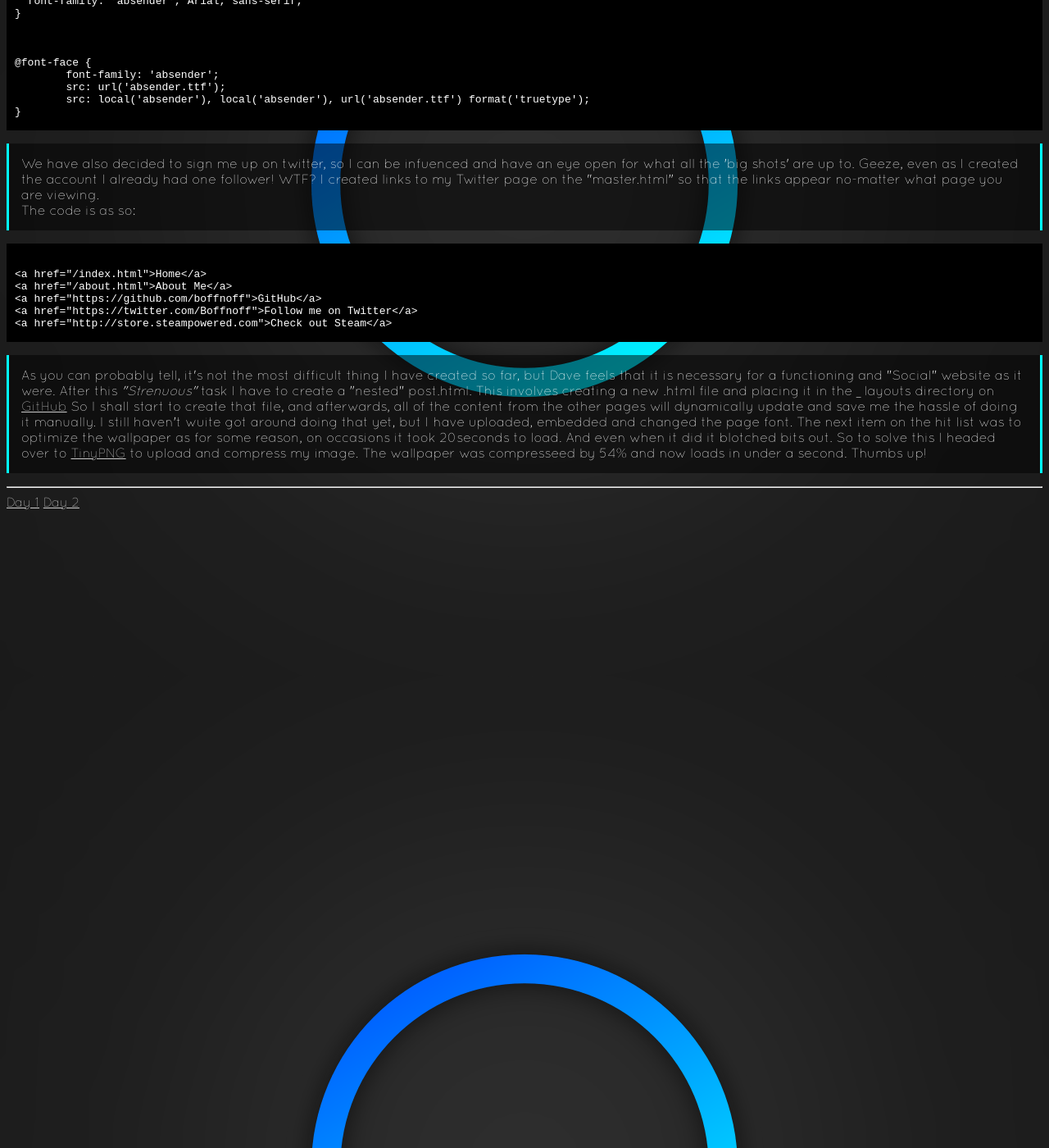
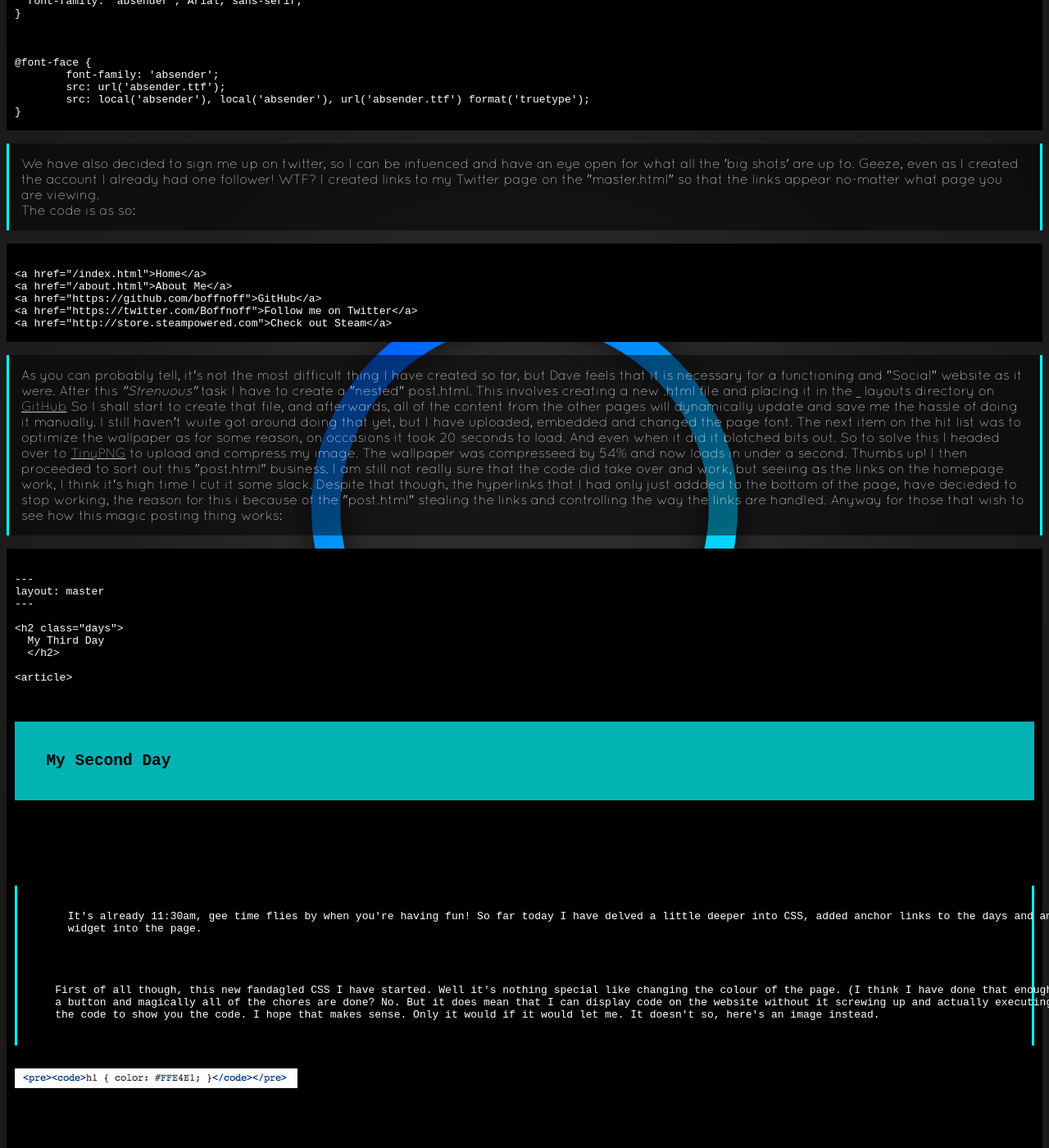
Before and after one commit to boffnoff/boffnoff.github.com, a Jekyll site: the page built from _posts/2013-10-23-third-day.html, in a window 1280 px wide and 1400 px high, scrolled down 476 px. Shown: the whole window at 82% size. Built offline with Jekyll 4.4.1, drawn with Linux system fonts in a browser that asks for light colours; some of the changed text lies outside the part shown.

Commit message:
added to day 3 page and still fiddling with <a href> links

```diff
--- a/_posts/2013-10-23-third-day.html
+++ b/_posts/2013-10-23-third-day.html
@@ -43,10 +43,30 @@
   As you can probably tell, it's not the most difficult thing I have created so far, but Dave feels that it is necessary for a functioning and "Social" website as it were. After this
   <i>"Strenuous"</i> task I have to create a "nested" post.html. This involves creating a new .html file and placing it in the _layouts directory on <a href="https://github.com/boffnoff">GitHub</a>
   So I shall start to create that file, and afterwards, all of the content from the other pages will dynamically update and save me the hassle of doing it manually. I still haven't wuite got around
-  doing that yet, but I have uploaded, embedded and changed the page font. The next item on the hit list was to optimize the wallpaper as for some reason, on occasions it took 20seconds to load.
+  doing that yet, but I have uploaded, embedded and changed the page font. The next item on the hit list was to optimize the wallpaper as for some reason, on occasions it took 20 seconds to load.
   And even when it did it blotched bits out. So to solve this I headed over to <a href="http://tinypng.org/">TinyPNG</a> to upload and compress my image. The wallpaper was compresseed by 54% and now
-  loads in under a second. Thumbs up!
+  loads in under a second. Thumbs up! I then proceeded to sort out this "post.html" business. I am still not really sure that the code did take over and work, but seeiing as the links on the homepage
+  work, I think it's high time I cut it some slack. Despite that though, the hyperlinks that I had only just addded to the bottom of the page, have decieded to stop working, the reason for this i
+  because of the "post.html" stealing the links and controlling the way the links are handled. Anyway for those that wish to see how this magic posting thing works:
 </p>
+
+<pre><code>
+---
+layout: master
+---
+
+&lt;h2 class=&quot;days&quot;&gt;
+  {{ page.title }}
+  &lt;/h2&gt;
+
+&lt;article&gt;
+
+  {{content}}
+
+
+&lt;/article&gt;
+</code></pre>
+
 
 <hr>
 <a href="/2013-10-21-first-day.html">Day 1</a>
```
